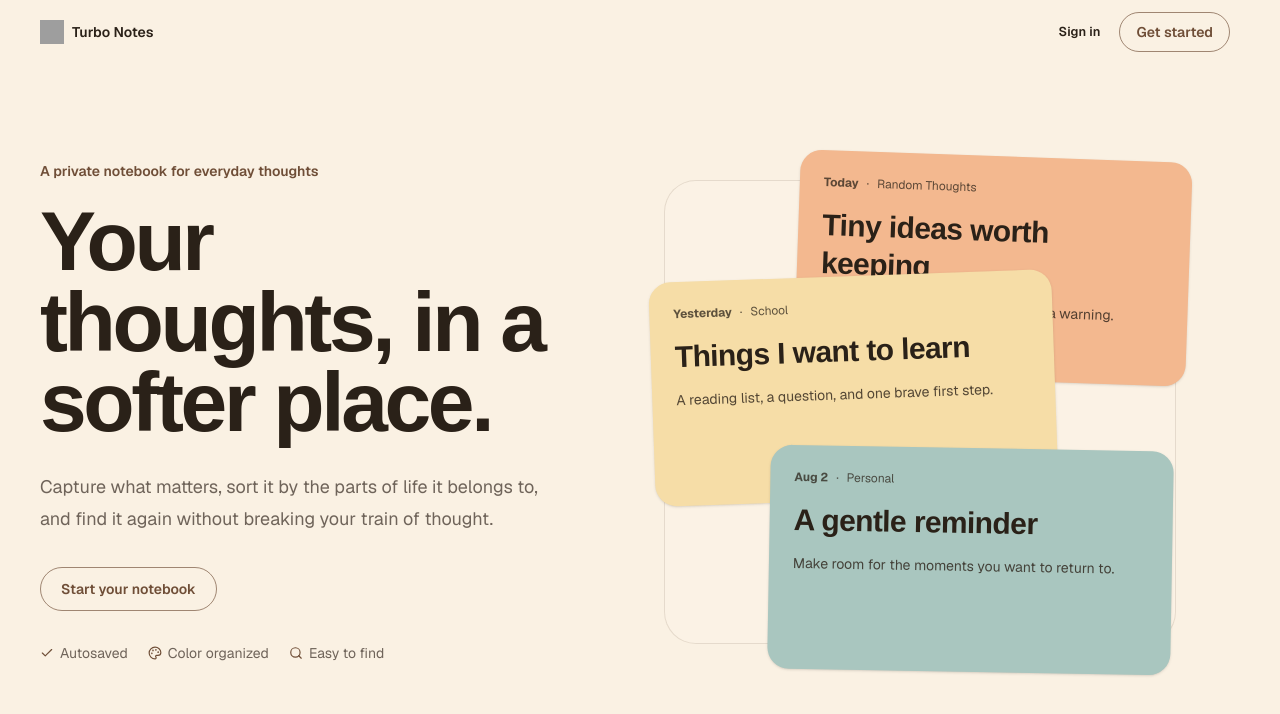
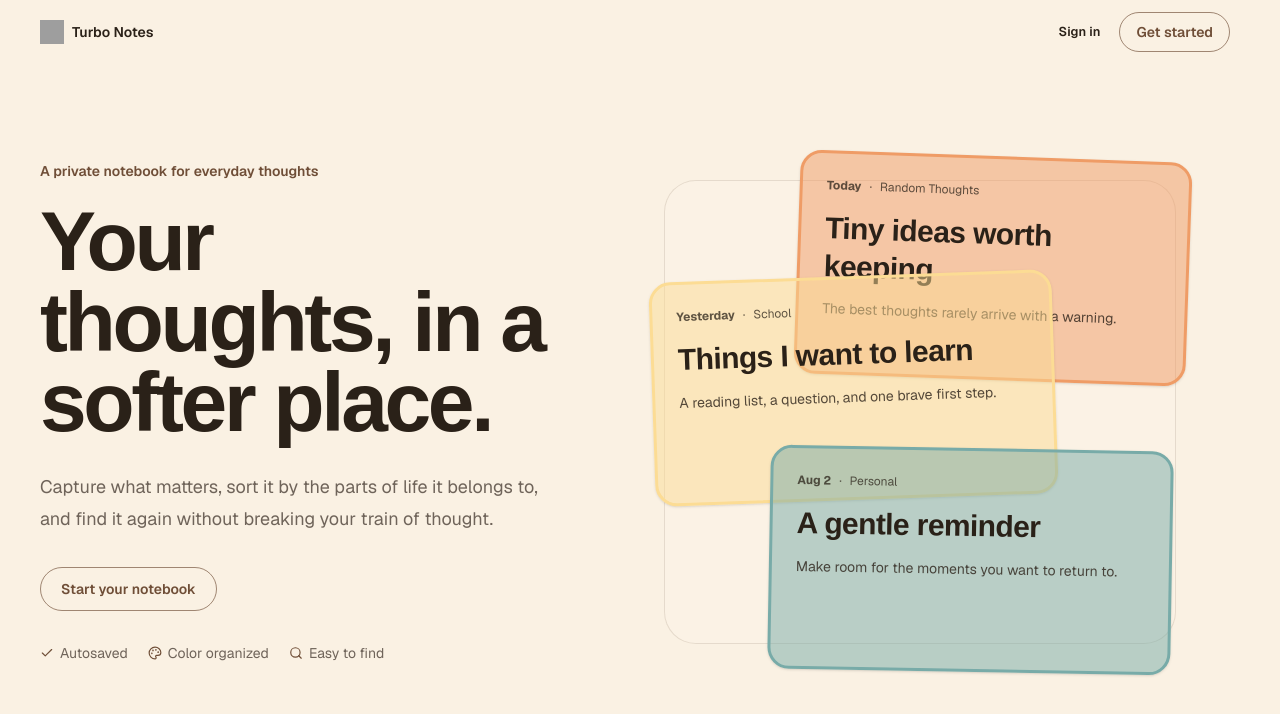
Before and after one commit to CamiloAguilarL/notetaker-turbo-ai, a Next.js app in the folder apps/web/: page / in a window 1280 px wide. Shown: the top 714 px of the page. Built offline with nearby package versions, Linux system fonts and the light colour scheme; no server answers; grey boxes are pictures that could not be loaded; a web font is replaced by a local one.

Commit message:
fix(web): apply challenge category palette

```diff
--- a/apps/web/src/app/globals.css
+++ b/apps/web/src/app/globals.css
@@ -33,12 +33,16 @@
   --color-auth-border: var(--auth-border);
   --color-auth-link: var(--auth-link);
   --color-note-random: var(--note-random);
+  --color-note-random-surface: var(--note-random-surface);
   --color-note-random-border: var(--note-random-border);
   --color-note-school: var(--note-school);
+  --color-note-school-surface: var(--note-school-surface);
   --color-note-school-border: var(--note-school-border);
   --color-note-personal: var(--note-personal);
+  --color-note-personal-surface: var(--note-personal-surface);
   --color-note-personal-border: var(--note-personal-border);
   --color-note-drama: var(--note-drama);
+  --color-note-drama-surface: var(--note-drama-surface);
   --color-note-drama-border: var(--note-drama-border);
   --color-skeleton: var(--skeleton);
   --color-skeleton-ink: var(--skeleton-ink);
@@ -150,14 +154,30 @@
   --auth-ink: #88642a;
   --auth-border: #957139;
   --auth-link: #88642a;
-  --note-random: #f3b88f;
-  --note-random-border: #e88e54;
-  --note-school: #f6dda7;
-  --note-school-border: #e8bd58;
-  --note-personal: #a9c6bf;
-  --note-personal-border: #6caaa2;
-  --note-drama: #c9b8d9;
-  --note-drama-border: #9779b3;
+  --note-random: #ef9c66;
+  --note-random-surface: color-mix(
+    in srgb,
+    var(--note-random) 50%,
+    transparent
+  );
+  --note-random-border: var(--note-random);
+  --note-school: #fcdc94;
+  --note-school-surface: color-mix(
+    in srgb,
+    var(--note-school) 50%,
+    transparent
+  );
+  --note-school-border: var(--note-school);
+  --note-personal: #78aba8;
+  --note-personal-surface: color-mix(
+    in srgb,
+    var(--note-personal) 50%,
+    transparent
+  );
+  --note-personal-border: var(--note-personal);
+  --note-drama: #c8cfa0;
+  --note-drama-surface: color-mix(in srgb, var(--note-drama) 50%, transparent);
+  --note-drama-border: var(--note-drama);
   --skeleton: color-mix(in srgb, var(--muted) 88%, var(--foreground));
   --skeleton-ink: color-mix(in srgb, var(--foreground) 14%, transparent);
   --skeleton-surface: color-mix(in srgb, var(--card) 48%, var(--background));
@@ -328,6 +348,10 @@
     );
   }
 
+  .note-border {
+    border-width: var(--note-border-width);
+  }
+
   .note-preview-fade {
     -webkit-mask-image: linear-gradient(
       to bottom,
--- a/apps/web/src/app/page.tsx
+++ b/apps/web/src/app/page.tsx
@@ -21,7 +21,7 @@ const previewNotes = [
     title: "Tiny ideas worth keeping",
     body: "The best thoughts rarely arrive with a warning.",
     className:
-      "bg-note-random border-note-random-border top-2 right-1 w-[76%] rotate-2 sm:right-5 sm:w-[68%]",
+      "bg-note-random-surface border-note-random-border top-2 right-1 w-[76%] rotate-2 sm:right-5 sm:w-[68%]",
   },
   {
     category: "School",
@@ -29,7 +29,7 @@ const previewNotes = [
     title: "Things I want to learn",
     body: "A reading list, a question, and one brave first step.",
     className:
-      "bg-note-school border-note-school-border top-32 left-0 w-[78%] -rotate-2 sm:left-5 sm:w-[70%]",
+      "bg-note-school-surface border-note-school-border top-32 left-0 w-[78%] -rotate-2 sm:left-5 sm:w-[70%]",
   },
   {
     category: "Personal",
@@ -37,7 +37,7 @@ const previewNotes = [
     title: "A gentle reminder",
     body: "Make room for the moments you want to return to.",
     className:
-      "bg-note-personal border-note-personal-border right-3 bottom-1 w-[78%] rotate-1 sm:right-9 sm:w-[70%]",
+      "bg-note-personal-surface border-note-personal-border right-3 bottom-1 w-[78%] rotate-1 sm:right-9 sm:w-[70%]",
   },
 ] as const;
 
@@ -124,7 +124,7 @@ export default async function Home() {
             <article
               key={note.category}
               className={cn(
-                "border-note absolute min-h-52 rounded-2xl p-5 shadow-sm sm:min-h-56 sm:p-6",
+                "note-border absolute min-h-52 rounded-2xl p-5 shadow-sm sm:min-h-56 sm:p-6",
                 note.className,
               )}
             >
--- a/apps/web/src/components/notes/note-card-skeleton.tsx
+++ b/apps/web/src/components/notes/note-card-skeleton.tsx
@@ -9,7 +9,7 @@ export function NoteCardSkeleton({ index }: { index: number }) {
     <article
       aria-hidden="true"
       data-slot="note-card-skeleton"
-      className="border-skeleton-border bg-skeleton-surface border-note h-note-card compact:p-5 rounded-2xl p-4 xl:p-6"
+      className="border-skeleton-border bg-skeleton-surface note-border h-note-card compact:p-5 rounded-2xl p-4 xl:p-6"
     >
       <div className="flex items-center gap-2">
         <Skeleton shape="line" tone="ink" className="h-3 w-14" />
--- a/apps/web/src/components/notes/note-card.tsx
+++ b/apps/web/src/components/notes/note-card.tsx
@@ -27,8 +27,9 @@ export function NoteCard({
 
   return (
     <article
+      data-note-color={category.color_key}
       className={cn(
-        "group border-note h-note-card relative min-w-0 overflow-hidden rounded-2xl transition-transform motion-safe:hover:-translate-y-0.5",
+        "group note-border h-note-card relative min-w-0 overflow-hidden rounded-2xl transition-transform motion-safe:hover:-translate-y-0.5",
         theme.surface,
         theme.border,
       )}
--- a/apps/web/src/components/notes/note-editor-skeleton.tsx
+++ b/apps/web/src/components/notes/note-editor-skeleton.tsx
@@ -18,7 +18,7 @@ export function NoteEditorSkeleton() {
         </div>
       </div>
 
-      <div className="border-skeleton-border bg-skeleton-surface border-note min-h-[calc(100dvh-9rem)] rounded-2xl p-5 sm:p-6 lg:p-8">
+      <div className="border-skeleton-border bg-skeleton-surface note-border min-h-[calc(100dvh-9rem)] rounded-2xl p-5 sm:p-6 lg:p-8">
         <div className="mx-auto max-w-6xl">
           <div className="flex min-h-10 flex-wrap items-center justify-end gap-x-4 gap-y-1">
             <Skeleton shape="line" tone="ink" className="h-3 w-48" />
--- a/apps/web/src/components/notes/note-editor.tsx
+++ b/apps/web/src/components/notes/note-editor.tsx
@@ -249,7 +249,7 @@ export function NoteEditor({
         transition={{ duration: 0.28 }}
         data-note-color={selectedColorKey}
         className={cn(
-          "border-note min-h-[calc(100dvh-9rem)] rounded-2xl p-5 transition-colors sm:p-6 lg:p-8",
+          "note-border min-h-[calc(100dvh-9rem)] rounded-2xl p-5 transition-colors sm:p-6 lg:p-8",
           theme.surface,
           theme.border,
         )}
--- a/apps/web/src/lib/category-theme.ts
+++ b/apps/web/src/lib/category-theme.ts
@@ -8,22 +8,22 @@ type CategoryTheme = {
 
 export const categoryThemes: Record<Category["color_key"], CategoryTheme> = {
   random: {
-    surface: "bg-note-random",
+    surface: "bg-note-random-surface",
     border: "border-note-random-border",
     dot: "bg-note-random-border",
   },
   school: {
-    surface: "bg-note-school",
+    surface: "bg-note-school-surface",
     border: "border-note-school-border",
     dot: "bg-note-school-border",
   },
   personal: {
-    surface: "bg-note-personal",
+    surface: "bg-note-personal-surface",
     border: "border-note-personal-border",
     dot: "bg-note-personal-border",
   },
   drama: {
-    surface: "bg-note-drama",
+    surface: "bg-note-drama-surface",
     border: "border-note-drama-border",
     dot: "bg-note-drama-border",
   },
```
Also changed, not shown: 2 other files (tests, documents, lock files or other folders).
